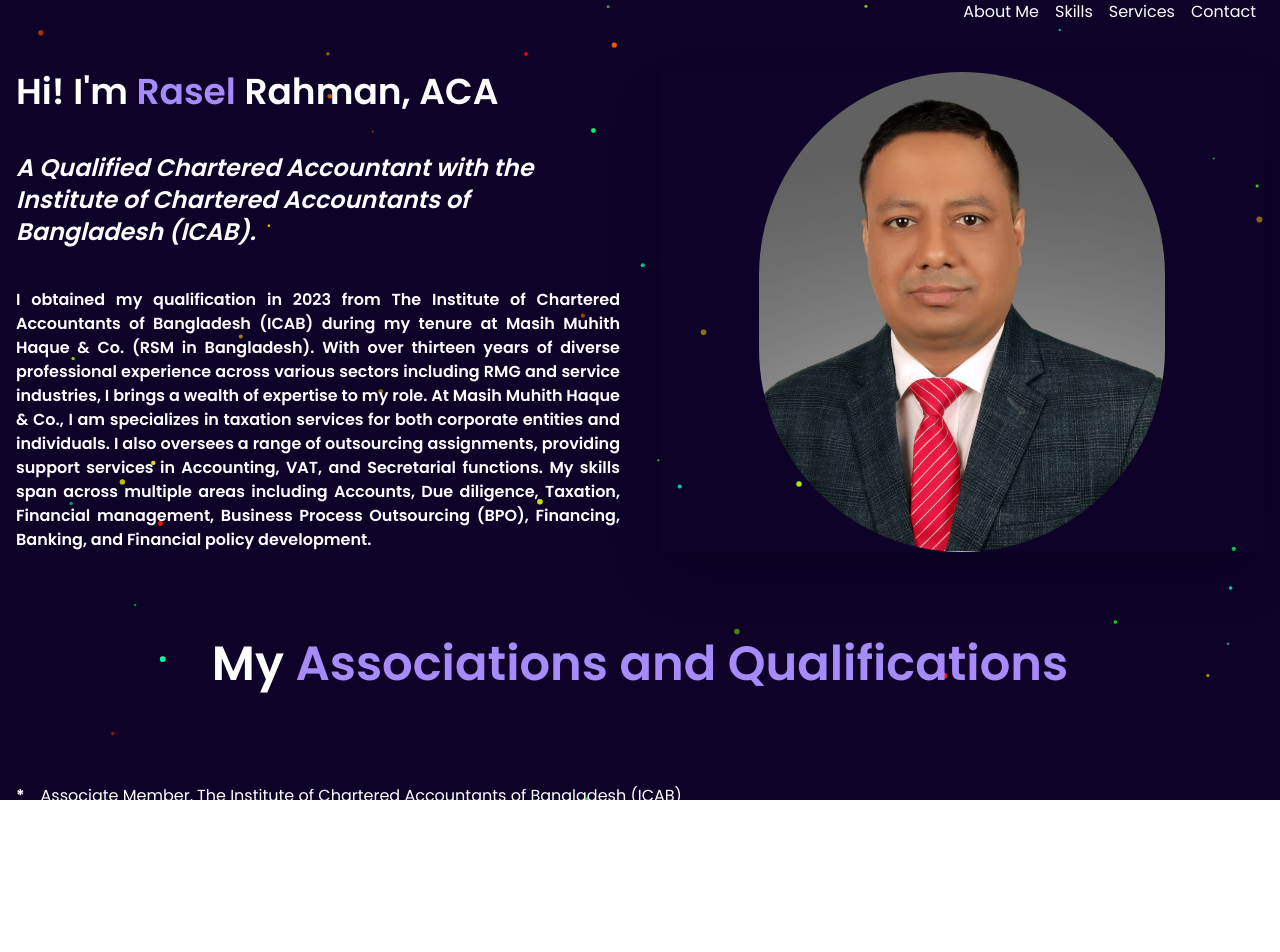
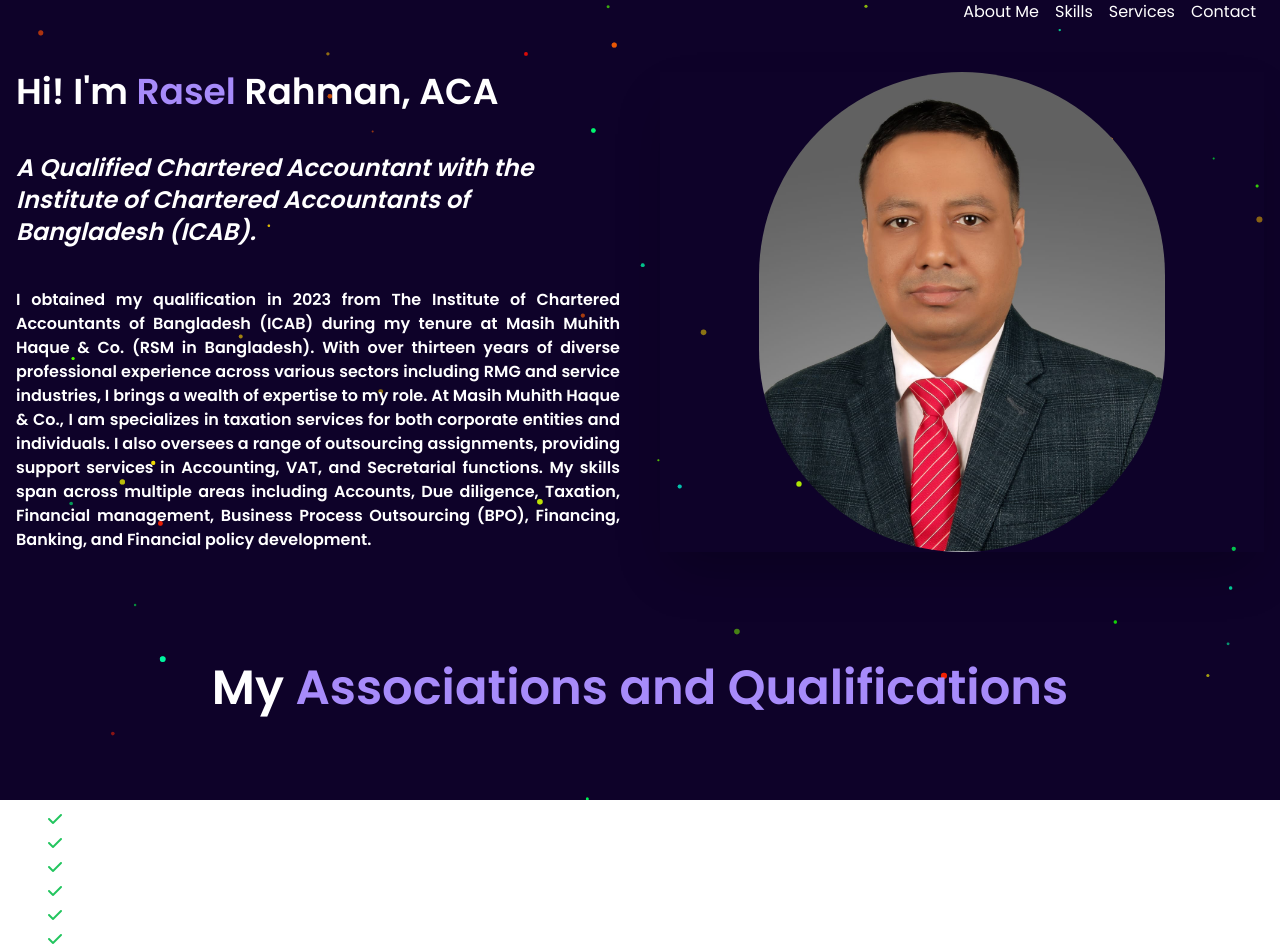
Before and after one commit to Nahid1911/rasel_bhai_profile, a React (Create React App) app: page / in a window 1280 px wide. Shown: the top 952 px of the page. Built offline with nearby package versions, Linux system fonts and the light colour scheme.

Commit message:
Edit Skills

```diff
--- a/src/components/Intro.js
+++ b/src/components/Intro.js
@@ -1,6 +1,6 @@
 const Intro = () => {
   return (
-    <div className="flex flex-col flex-1 p-4">
+    <div className="flex flex-col flex-1 p-4 pb-10">
       <section
         id="intro"
         className="grid grid-cols-1 lg:grid-cols-2 gap-10 py-10 sm:py-8"
--- a/src/components/Skills.js
+++ b/src/components/Skills.js
@@ -1,5 +1,5 @@
 const Skills = () => (
-  <section id="Skills" className="pt-10 pb-0 lg:pt-22 flex flex-col gap-24">
+  <section id="Skills" className="pt-10 pb-4 lg:pt-22 flex flex-col gap-24">
     <div className="flex flex-col flex-1 px-8">
       <h6 className="text-center font-semibold text-xl sm:text-4xl md:text-5xl">
         My{" "}
@@ -8,33 +8,33 @@ const Skills = () => (
         </span>
       </h6>
     </div>
-    <ol className="text-left pl-4">
+    <ol className="text-left pl-4 font-semibold">
       <li>
-        <span className="font-bold pr-4">*</span>Associate Member, The Institute
+        <i className="fa-solid fa-check text-green-500 mr-2 ml-8" />Associate Member, The Institute
         of Chartered Accountants of Bangladesh (ICAB)
       </li>
       <li>
-        <span className="font-bold pr-4">*</span>Affiliated Member, The
+        <i className="fa-solid fa-check text-green-500 mr-2 ml-8" />Affiliated Member, The
         Chartered Institute of Public Finance and Accountancy.
       </li>
       <li>
-        <span className="font-bold pr-4">*</span>Chartered Accountant, The
+        <i className="fa-solid fa-check text-green-500 mr-2 ml-8" />Chartered Accountant, The
         Institute of Chartered Accountants of Bangladesh (ICAB) (2023).
       </li>
       <li>
-        <span className="font-bold pr-4">*</span>CIPFA, the Chartered Institute
+        <i className="fa-solid fa-check text-green-500 mr-2 ml-8" />CIPFA, the Chartered Institute
         of Public Finance and Accountancy.
       </li>
       <li>
-        <span className="font-bold pr-4">*</span>Income Tax Practitioner and
+        <i className="fa-solid fa-check text-green-500 mr-2 ml-8" />Income Tax Practitioner and
         member of Dhaka Taxes Bar Association.
       </li>
       <li>
-        <span className="font-bold pr-4">*</span>Master of Business Studies,
+        <i className="fa-solid fa-check text-green-500 mr-2 ml-8" />Master of Business Studies,
         National University (2010).
       </li>
       <li>
-        <span className="font-bold pr-4">*</span>Bachelor of Business Studies,
+        <i className="fa-solid fa-check text-green-500 mr-2 ml-8" />Bachelor of Business Studies,
         National University (2008).
       </li>
     </ol>
```
